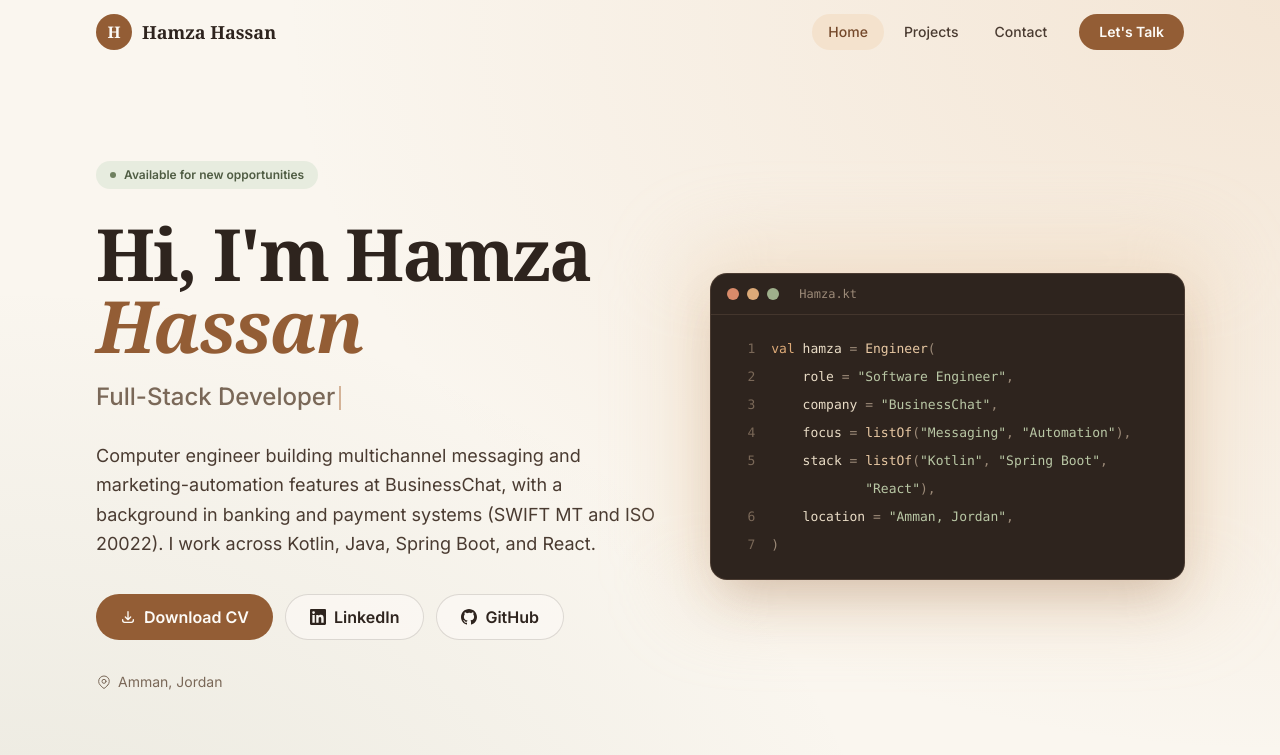
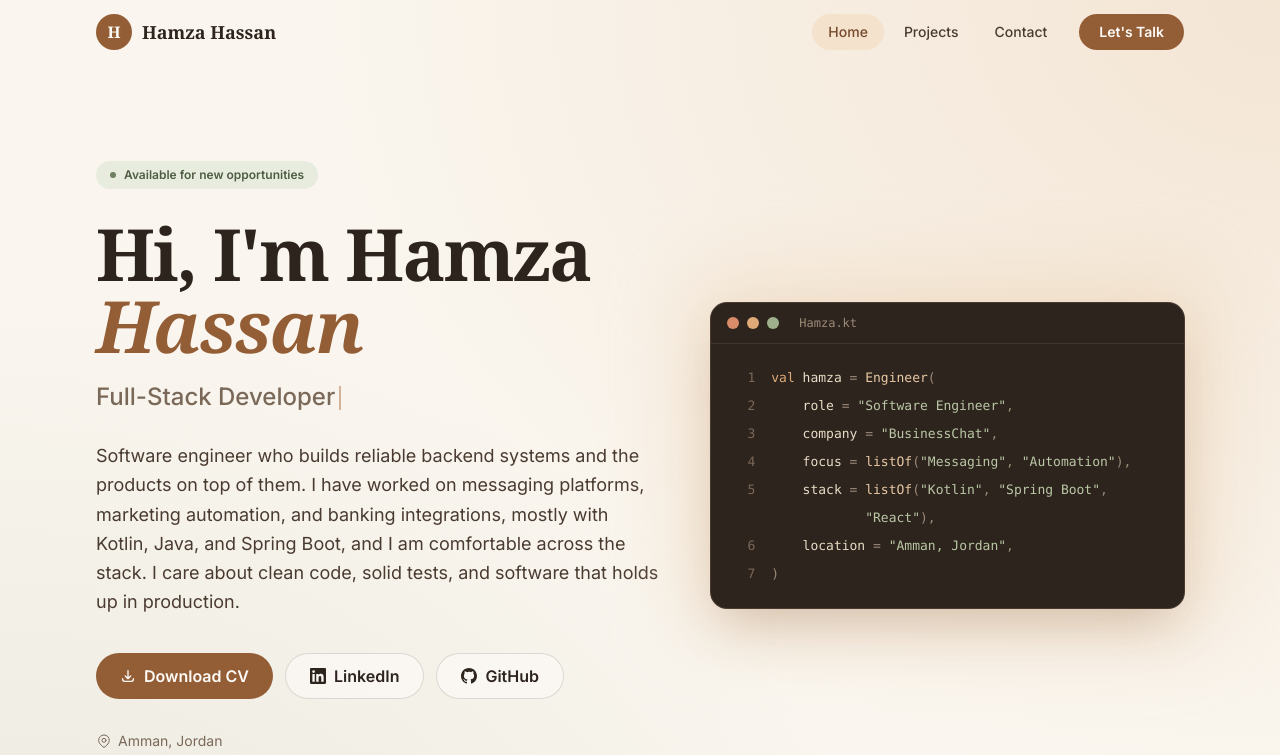
Before and after one commit to hamzahassancode/portfolio, a React (Vite) app in the folder frontend/: page / in a window 1280 px wide. Shown: the top 755 px of the page. Built offline with nearby package versions, Linux system fonts and the light colour scheme.

Commit message:
Make the intro summary more general

```diff
--- a/frontend/src/data/portfolio.ts
+++ b/frontend/src/data/portfolio.ts
@@ -3,7 +3,7 @@ import type { Certification, Education, Experience, Profile, Project, SkillGroup
 export const profile: Profile = {
   fullName: 'Hamza Hassan',
   title: 'Software Engineer',
-  bio: 'Computer engineer building multichannel messaging and marketing-automation features at BusinessChat, with a background in banking and payment systems (SWIFT MT and ISO 20022). I work across Kotlin, Java, Spring Boot, and React.',
+  bio: 'Software engineer who builds reliable backend systems and the products on top of them. I have worked on messaging platforms, marketing automation, and banking integrations, mostly with Kotlin, Java, and Spring Boot, and I am comfortable across the stack. I care about clean code, solid tests, and software that holds up in production.',
   email: 'hamzahassancode@gmail.com',
   location: 'Amman, Jordan',
   githubUrl: 'https://github.com/hamzahassancode',
```
